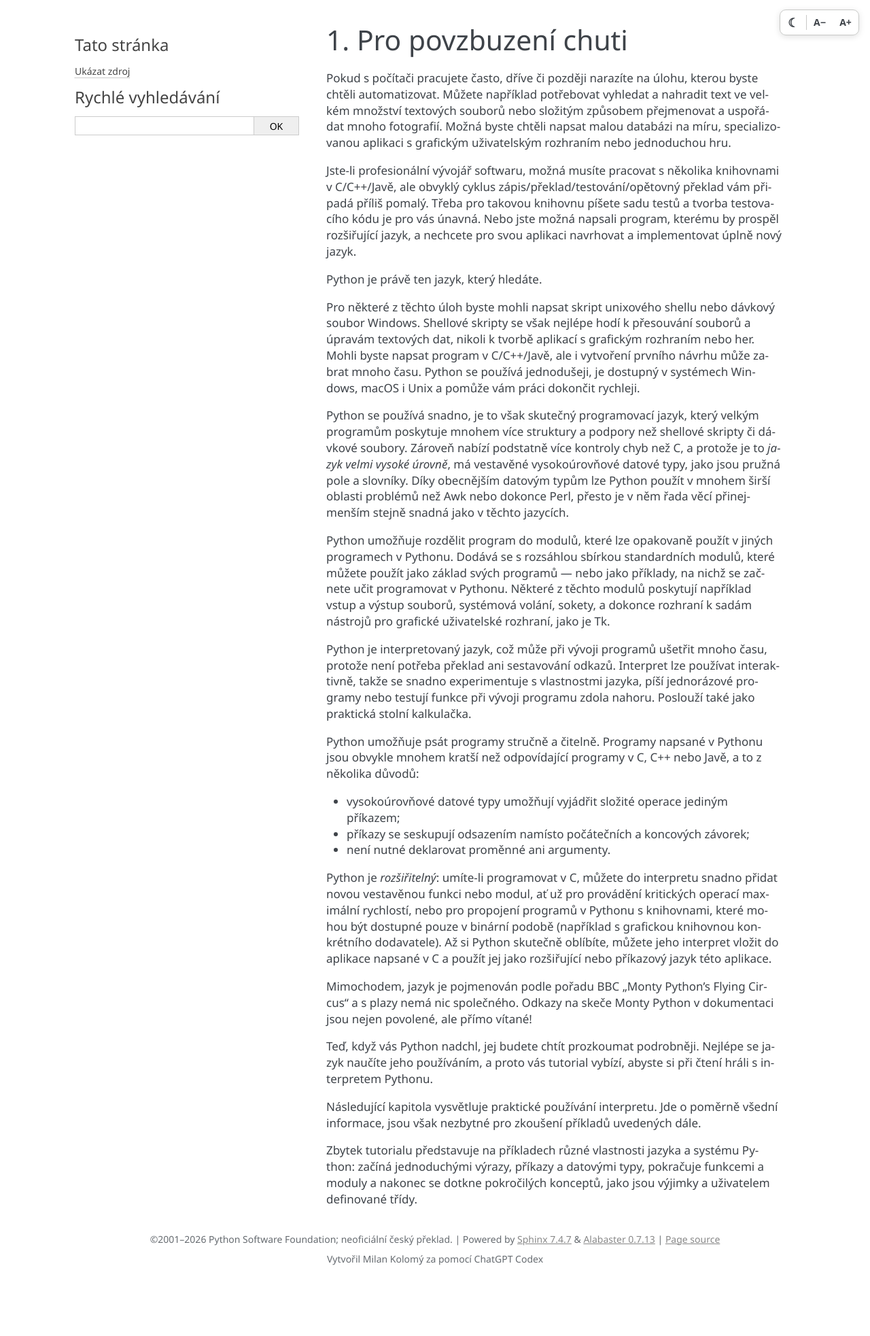
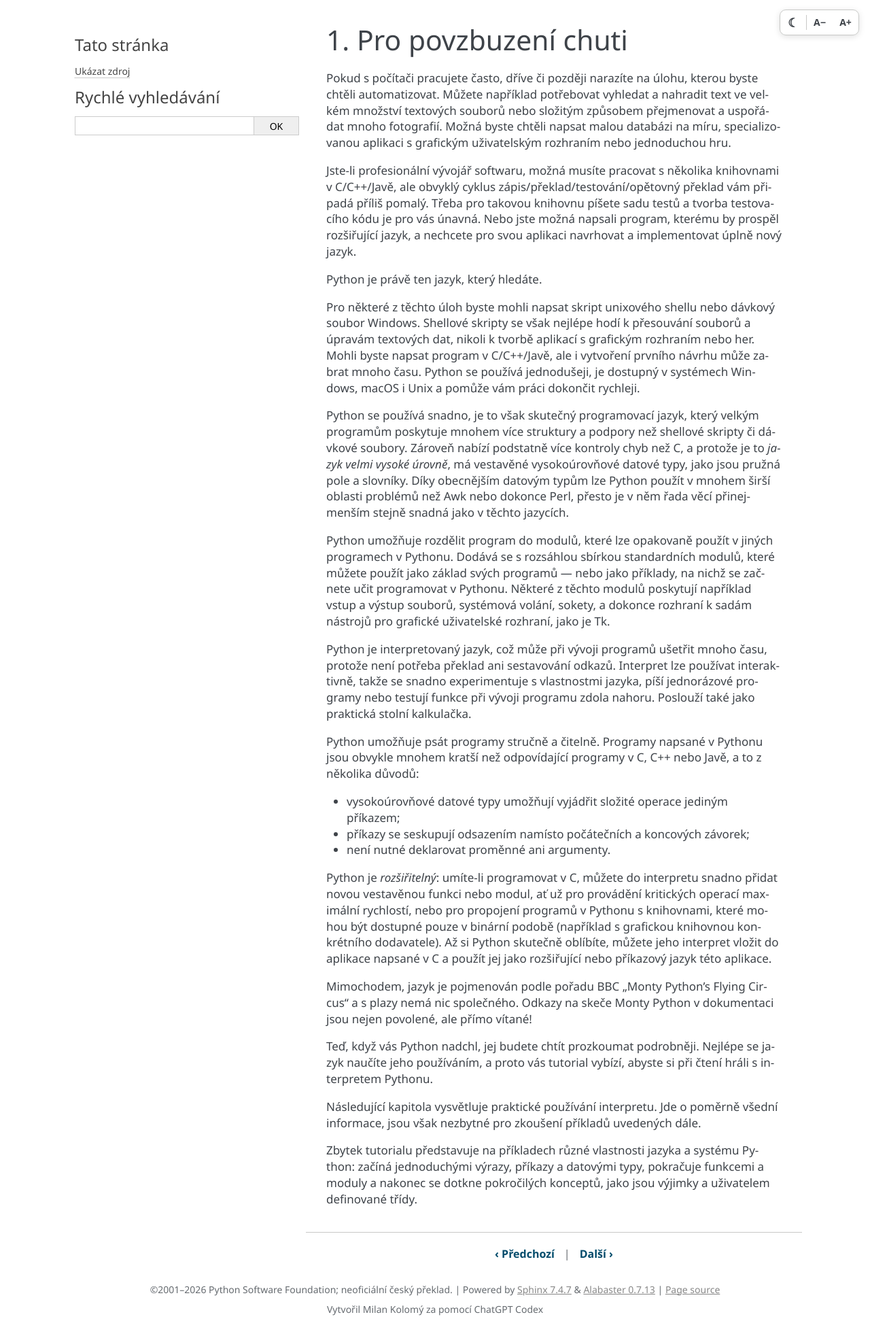
Before and after one commit to MilanKolomy/python-tutorial-cs, a Sphinx documentation site: the page built from source/tutorial/appetite.rst, in a window 1280 px wide. Shown: the whole page at 68% size. Built offline with Sphinx 7.4.7, drawn with Linux system fonts in a browser that asks for light colours; before the commit the page ends 1891 px from its top, so only the background shows below that.

Commit message:
Přidání navigace pod kapitolami

```diff
--- a/source/_static/custom.css
+++ b/source/_static/custom.css
@@ -40,6 +40,33 @@ div.footer,
 
 .translation-credit {
     margin: -20px auto 30px;
+}
+
+.chapter-navigation {
+    display: flex;
+    margin: 36px 0 8px;
+    padding: 20px 0 4px;
+    border-top: 1px solid var(--reader-border);
+    align-items: center;
+    justify-content: center;
+    gap: 14px;
+    font-size: 16px;
+}
+
+.chapter-navigation a {
+    border-bottom: 0;
+    color: var(--reader-link);
+    font-weight: 600;
+    text-decoration: none;
+}
+
+.chapter-navigation a:hover {
+    border-bottom: 0;
+    text-decoration: underline;
+}
+
+.chapter-navigation__separator {
+    color: var(--reader-muted);
 }
 
 .reader-controls {
--- a/source/_templates/layout.html
+++ b/source/_templates/layout.html
@@ -1,4 +1,24 @@
 {% extends "!layout.html" %}
+
+{% block relbar_bottom %}
+  {% if prev or next %}
+    <nav class="chapter-navigation" aria-label="Navigace mezi kapitolami">
+      {% if prev %}
+        <a class="chapter-navigation__previous" href="{{ prev.link|e }}" title="{{ prev.title|striptags|e }}">
+          &lsaquo; Předchozí
+        </a>
+      {% endif %}
+      {% if prev and next %}
+        <span class="chapter-navigation__separator" aria-hidden="true">|</span>
+      {% endif %}
+      {% if next %}
+        <a class="chapter-navigation__next" href="{{ next.link|e }}" title="{{ next.title|striptags|e }}">
+          Další &rsaquo;
+        </a>
+      {% endif %}
+    </nav>
+  {% endif %}
+{% endblock %}
 
 {% block footer %}
   {{ super() }}
```
